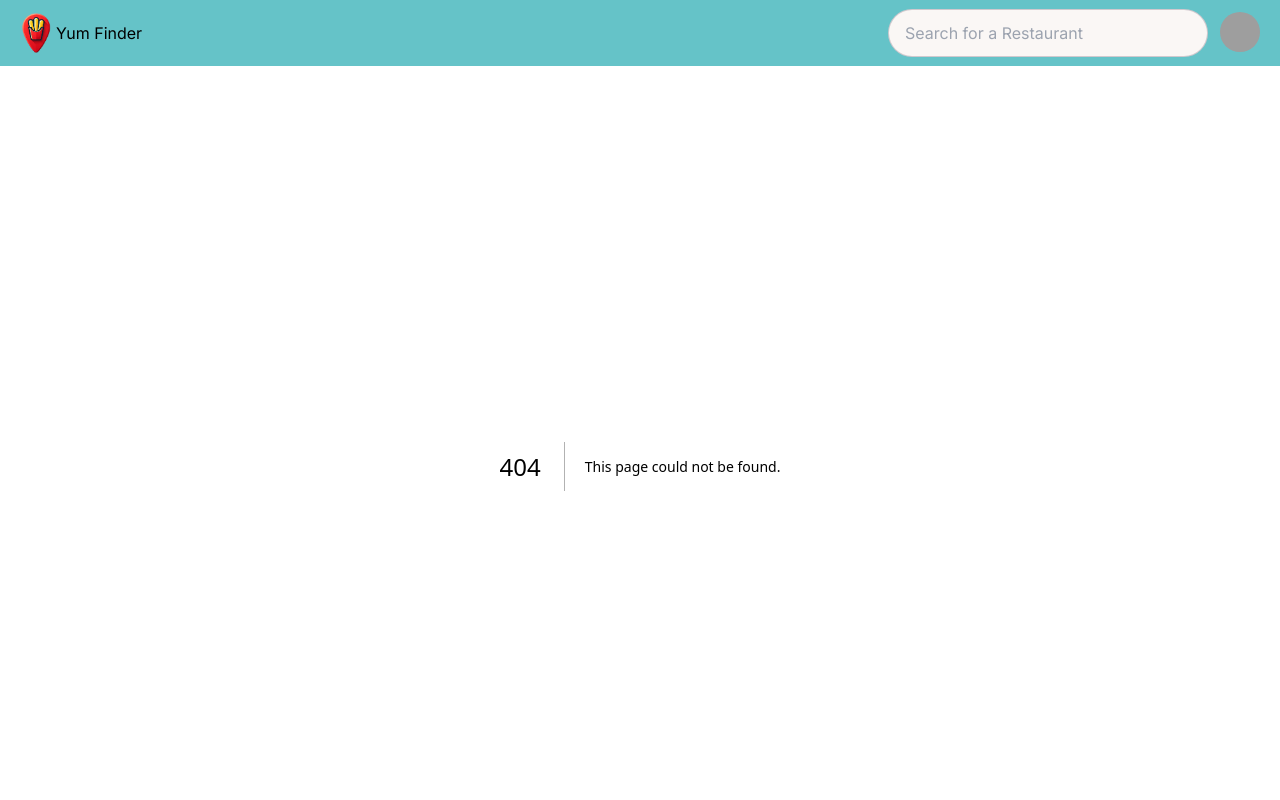
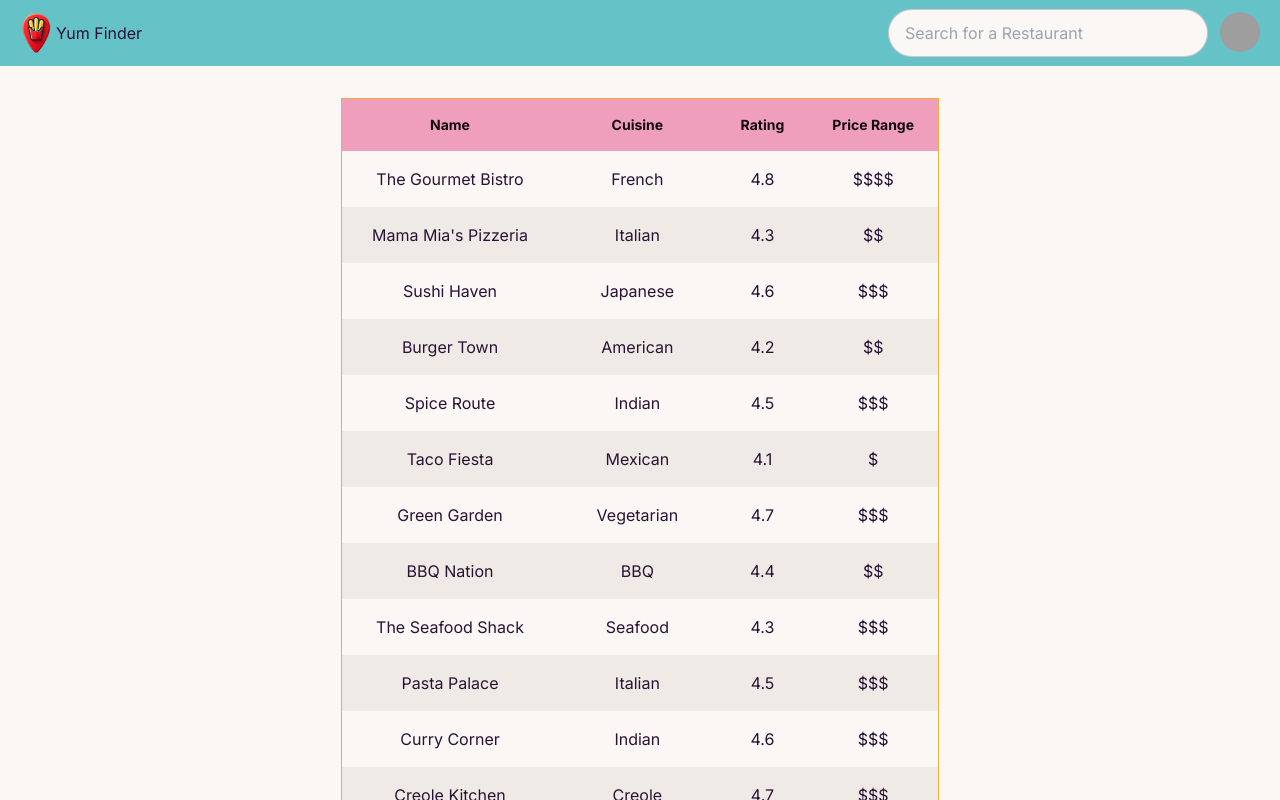
Before and after one commit to helloWerld/restaurant, a Next.js app: page /development in a window 1280 px wide. Before the commit this address had no page. Shown: the top 800 px of the page. Built offline with nearby package versions, Linux system fonts and the light colour scheme; grey boxes are pictures that could not be loaded.

Commit message:
added SearchResultsTable component with dummy data in restaurantdata.js file

```diff
--- /dev/null
+++ b/src/app/development/page.js
@@ -0,0 +1,15 @@
+import RestaurantCard from "@/components/searchresults/RestaurantCard";
+import SearchResultsTable from "@/components/searchresults/SearchResultsTable";
+import React from "react";
+
+const Development = () => {
+  return (
+    <div className="min-h-screen m-15 p-5">
+      <div>
+        <SearchResultsTable />
+      </div>
+    </div>
+  );
+};
+
+export default Development;
--- /dev/null
+++ b/src/components/searchresults/RestaurantCard.jsx
@@ -0,0 +1,29 @@
+import React from "react";
+
+const RestaurantCard = () => {
+  return (
+    <div className="flex flex-col items-center p-20">
+      <div className="card bg-base-300 w-96 shadow-xl">
+        <figure>
+          <img
+            src="https://img.daisyui.com/images/stock/photo-1606107557195-0e29a4b5b4aa.webp"
+            alt="Shoes"
+          />
+        </figure>
+        <div className="card-body items-center">
+          <h2 className="card-title mb-3">Restaurant Name</h2>
+          <div className="card-actions justify-center">
+            <div className="badge badge-outline">Cuisine</div>
+            <div className="badge badge-outline">Rating</div>
+            <div className="badge badge-outline">$$$</div>
+            <div className="card-actions">
+              <button className="btn btn-primary">Favorite</button>
+            </div>
+          </div>
+        </div>
+      </div>
+    </div>
+  );
+};
+
+export default RestaurantCard;
--- /dev/null
+++ b/src/components/searchresults/SearchResultsTable.jsx
@@ -0,0 +1,32 @@
+import React from "react";
+import restaurantData from "./restaurantdata";
+
+const SearchResultsTable = () => {
+  return (
+    <div className="overflow-x-auto flex justify-center mt-3">
+      <table className="table-xs md:table-lg table-zebra table-pin-cols border border-accent">
+        {/* head */}
+        <thead className="bg-secondary text-secondary-content text-sm">
+          <tr>
+            <th>Name</th>
+            <th>Cuisine</th>
+            <th>Rating</th>
+            <th>Price Range</th>
+          </tr>
+        </thead>
+        <tbody>
+          {restaurantData.restaurants.map((restaurant) => (
+            <tr className="text-center" key={restaurant.id}>
+              <td>{restaurant.name}</td>
+              <td>{restaurant.cuisine}</td>
+              <td>{restaurant.rating}</td>
+              <td>{restaurant.priceRange}</td>
+            </tr>
+          ))}
+        </tbody>
+      </table>
+    </div>
+  );
+};
+
+export default SearchResultsTable;
--- /dev/null
+++ b/src/components/searchresults/restaurantdata.js
@@ -0,0 +1,266 @@
+const restaurantData = {
+  restaurants: [
+    {
+      id: 1,
+      name: "The Gourmet Bistro",
+      location: {
+        address: "123 Main St",
+        city: "New Orleans",
+        state: "LA",
+        zip: "70112",
+      },
+      cuisine: "French",
+      rating: 4.8,
+      priceRange: "$$$$",
+    },
+    {
+      id: 2,
+      name: "Mama Mia's Pizzeria",
+      location: {
+        address: "456 Oak St",
+        city: "Baton Rouge",
+        state: "LA",
+        zip: "70802",
+      },
+      cuisine: "Italian",
+      rating: 4.3,
+      priceRange: "$$",
+    },
+    {
+      id: 3,
+      name: "Sushi Haven",
+      location: {
+        address: "789 Elm St",
+        city: "Shreveport",
+        state: "LA",
+        zip: "71101",
+      },
+      cuisine: "Japanese",
+      rating: 4.6,
+      priceRange: "$$$",
+    },
+    {
+      id: 4,
+      name: "Burger Town",
+      location: {
+        address: "321 Maple Ave",
+        city: "Lafayette",
+        state: "LA",
+        zip: "70501",
+      },
+      cuisine: "American",
+      rating: 4.2,
+      priceRange: "$$",
+    },
+    {
+      id: 5,
+      name: "Spice Route",
+      location: {
+        address: "654 Pine St",
+        city: "Lake Charles",
+        state: "LA",
+        zip: "70601",
+      },
+      cuisine: "Indian",
+      rating: 4.5,
+      priceRange: "$$$",
+    },
+    {
+      id: 6,
+      name: "Taco Fiesta",
+      location: {
+        address: "987 Cedar Blvd",
+        city: "Alexandria",
+        state: "LA",
+        zip: "71301",
+      },
+      cuisine: "Mexican",
+      rating: 4.1,
+      priceRange: "$",
+    },
+    {
+      id: 7,
+      name: "Green Garden",
+      location: {
+        address: "159 Oak St",
+        city: "Monroe",
+        state: "LA",
+        zip: "71201",
+      },
+      cuisine: "Vegetarian",
+      rating: 4.7,
+      priceRange: "$$$",
+    },
+    {
+      id: 8,
+      name: "BBQ Nation",
+      location: {
+        address: "753 Birch Ln",
+        city: "Houma",
+        state: "LA",
+        zip: "70360",
+      },
+      cuisine: "BBQ",
+      rating: 4.4,
+      priceRange: "$$",
+    },
+    {
+      id: 9,
+      name: "The Seafood Shack",
+      location: {
+        address: "852 Water St",
+        city: "Metairie",
+        state: "LA",
+        zip: "70001",
+      },
+      cuisine: "Seafood",
+      rating: 4.3,
+      priceRange: "$$$",
+    },
+    {
+      id: 10,
+      name: "Pasta Palace",
+      location: {
+        address: "741 Olive St",
+        city: "Kenner",
+        state: "LA",
+        zip: "70062",
+      },
+      cuisine: "Italian",
+      rating: 4.5,
+      priceRange: "$$$",
+    },
+    {
+      id: 11,
+      name: "Curry Corner",
+      location: {
+        address: "159 Spruce St",
+        city: "Bossier City",
+        state: "LA",
+        zip: "71111",
+      },
+      cuisine: "Indian",
+      rating: 4.6,
+      priceRange: "$$$",
+    },
+    {
+      id: 12,
+      name: "Creole Kitchen",
+      location: {
+        address: "321 River Rd",
+        city: "New Orleans",
+        state: "LA",
+        zip: "70130",
+      },
+      cuisine: "Creole",
+      rating: 4.7,
+      priceRange: "$$$",
+    },
+    {
+      id: 13,
+      name: "Pho Paradise",
+      location: {
+        address: "123 Bamboo St",
+        city: "Slidell",
+        state: "LA",
+        zip: "70458",
+      },
+      cuisine: "Vietnamese",
+      rating: 4.4,
+      priceRange: "$$",
+    },
+    {
+      id: 14,
+      name: "Dragon House",
+      location: {
+        address: "654 Dragonfly Ln",
+        city: "Gretna",
+        state: "LA",
+        zip: "70053",
+      },
+      cuisine: "Chinese",
+      rating: 4.2,
+      priceRange: "$$",
+    },
+    {
+      id: 15,
+      name: "Steakhouse Grill",
+      location: {
+        address: "789 Pepper St",
+        city: "Covington",
+        state: "LA",
+        zip: "70433",
+      },
+      cuisine: "Steakhouse",
+      rating: 4.8,
+      priceRange: "$$$$",
+    },
+    {
+      id: 16,
+      name: "Mediterranean Delight",
+      location: {
+        address: "321 Sun St",
+        city: "Mandeville",
+        state: "LA",
+        zip: "70448",
+      },
+      cuisine: "Mediterranean",
+      rating: 4.5,
+      priceRange: "$$$",
+    },
+    {
+      id: 17,
+      name: "Burger Joint",
+      location: {
+        address: "753 Palm St",
+        city: "Thibodaux",
+        state: "LA",
+        zip: "70301",
+      },
+      cuisine: "American",
+      rating: 4.1,
+      priceRange: "$",
+    },
+    {
+      id: 18,
+      name: "Tandoori Grill",
+      location: {
+        address: "456 Jasmine St",
+        city: "Lafayette",
+        state: "LA",
+        zip: "70503",
+      },
+      cuisine: "Indian",
+      rating: 4.3,
+      priceRange: "$$$",
+    },
+    {
+      id: 19,
+      name: "Sushi Express",
+      location: {
+        address: "987 Tulip Ln",
+        city: "Ruston",
+        state: "LA",
+        zip: "71270",
+      },
+      cuisine: "Japanese",
+      rating: 4.6,
+      priceRange: "$$$",
+    },
+    {
+      id: 20,
+      name: "Bistro on the Bay",
+      location: {
+        address: "159 Harbor Dr",
+        city: "Lake Charles",
+        state: "LA",
+        zip: "70605",
+      },
+      cuisine: "French",
+      rating: 4.7,
+      priceRange: "$$$$",
+    },
+  ],
+};
+
+export default restaurantData;
```
Also changed, not shown: src/app/page.js (+6 -6 lines).
